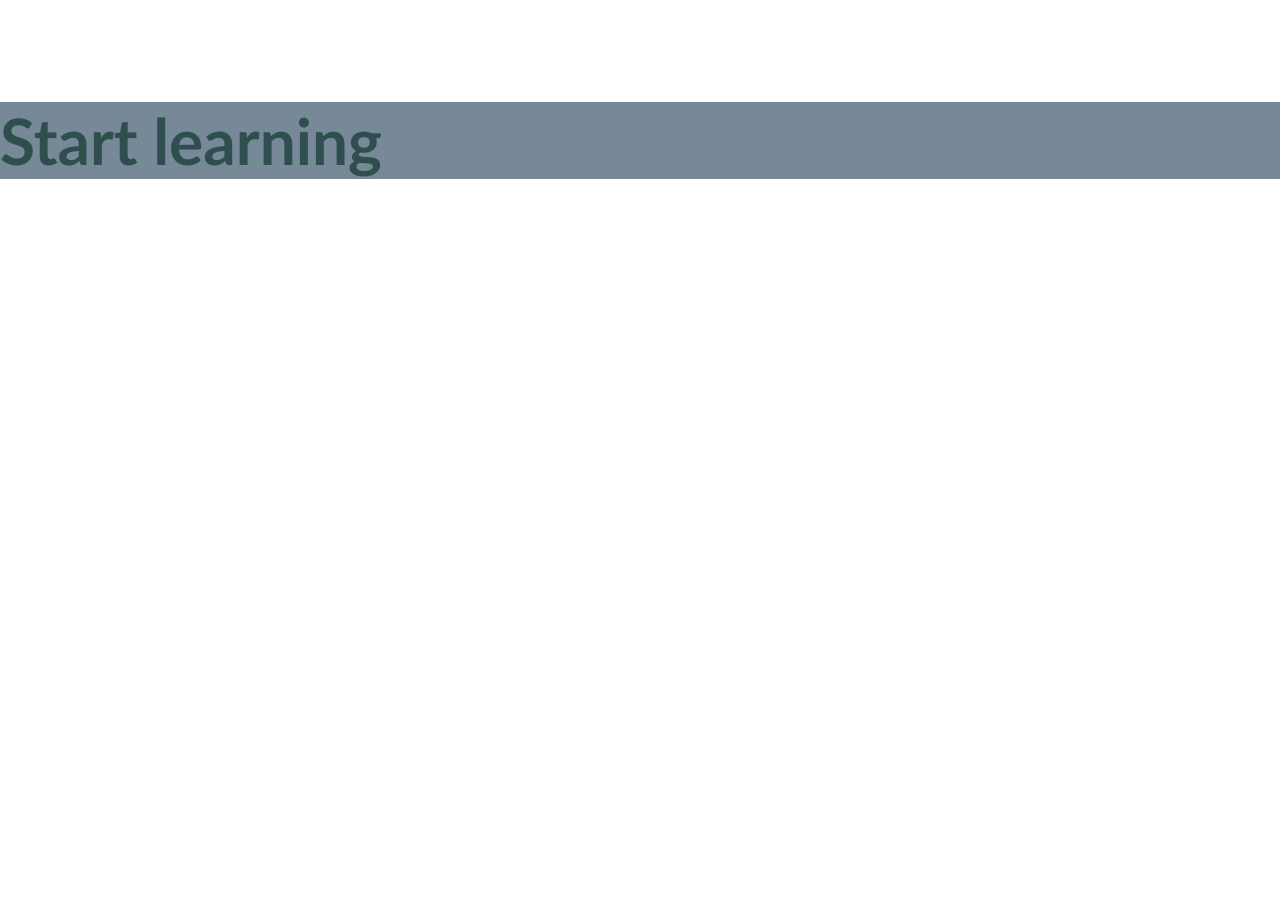
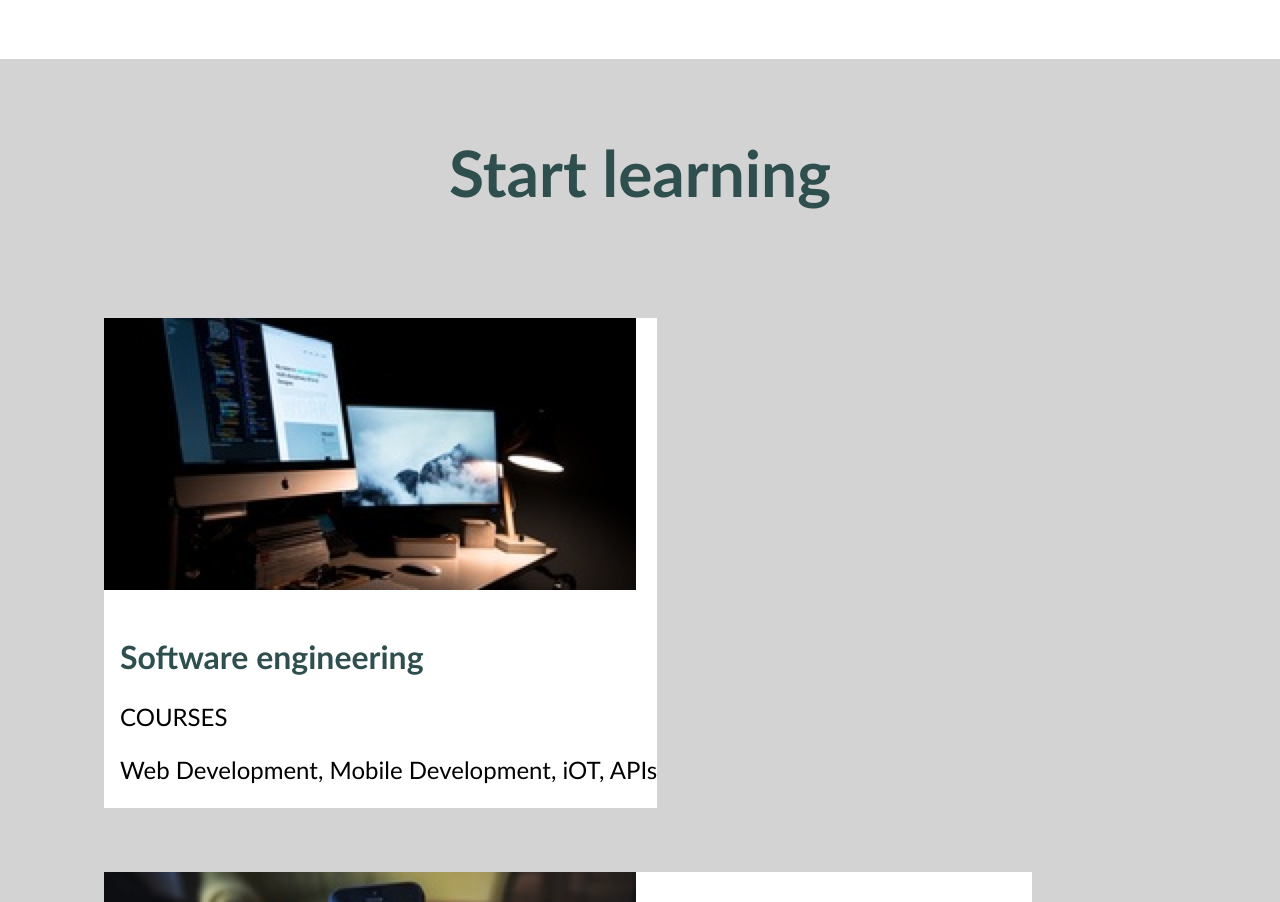
Before and after one commit to JBCRo/colmar-academy-capstone, a plain HTML site: page html-capstone/index.html in a window 1280 px wide. Shown: the part 1501-2403 px from the top of the page. Before the commit the page ends 1723 px from the top, so only its background shows below. Drawn offline with Linux system fonts and the light colour scheme.

Commit message:
add course description. need to fix wrapping

```diff
--- a/html-capstone/index.html
+++ b/html-capstone/index.html
@@ -65,5 +65,55 @@
         <div class="title">
             <h1>Start learning</h1>
         </div>
+        <div class="all-courses">
+            <div class="courses" id="software-engineering">
+                <img src="resources/images/course-software.jpg">
+                <div class="text">
+                    <h2>Software engineering</h2>
+                    <p>COURSES</p>
+                    <p>Web Development, Mobile Development, iOT, APIs</p>
+                </div>
+            </div>
+            <div class="courses" id="comp-art">
+                <img src="resources/images/course-computer-art.jpg">
+                <div class="text">
+                    <h2>Computer art</h2>
+                    <p>COURSES</p>
+                    <p>Imaging & Design, Web Design, Motion Graphics & Visual Effects, Computer Animation</p>
+                </div>
+            </div>
+            <div class="courses" id="design">
+                <img src="resources/images/course-design.jpg">
+                <div class="text">
+                    <h2>Design</h2>
+                    <p>COURSES</p>
+                    <p>User Experience Design, User Research, Visual Design</p>
+                </div>
+            </div>
+            <div class="courses" id="data">
+                <img src="resources/images/course-data.jpg">
+                <div class="text">
+                    <h2>Data</h2>
+                    <p>COURSES</p>
+                    <p>Data Science, Big Data, SQL, Data Visualization</p>
+                </div>
+            </div>
+            <div class="courses" id="Business">
+                <img src="resources/images/course-business.jpg">
+                <div class="text">
+                    <h2>Business</h2>
+                    <p>COURSES</p>
+                    <p>Product Development, Business Development, Startup</p>
+                </div>
+            </div>
+            <div class="courses" id="marketing">
+                <img src="resources/images/course-marketing.jpg">
+                <div class="text">
+                    <h2>Marketing</h2>
+                    <p>COURSES</p>
+                    <p>Analytics, Content Marketing, Mobile Marketing</p>
+                </div>
+            </div>
+        </div>
     </div>
 </body>
--- a/html-capstone/resources/capstone-style.css
+++ b/html-capstone/resources/capstone-style.css
@@ -206,6 +206,38 @@ a {
 /* Start Learning style */
 
 .start-learning {
-    background-color: lightslategray;
+    background-color: lightgray;
+    max-width: 100%;
+}
+
+.start-learning .title {
+    text-align: center;
+    padding: 32px 32px;
 
 }
+
+.start-learning .all-courses {
+    display: flex;
+    flex-direction: row;
+    flex-wrap: wrap;
+    justify-items: center;
+    margin-left:72px;
+    margin-right: 72px;
+    padding-bottom: 32px;
+    max-width: 100%;
+}
+
+.start-learning .courses {
+    background-color: white;
+    margin: 32px;
+
+}
+
+.start-learning .courses img {
+}
+
+.start-learning .text {
+    padding-left: 16px;
+    padding-top: 16px;
+    max-width: 100%;
+}
```
